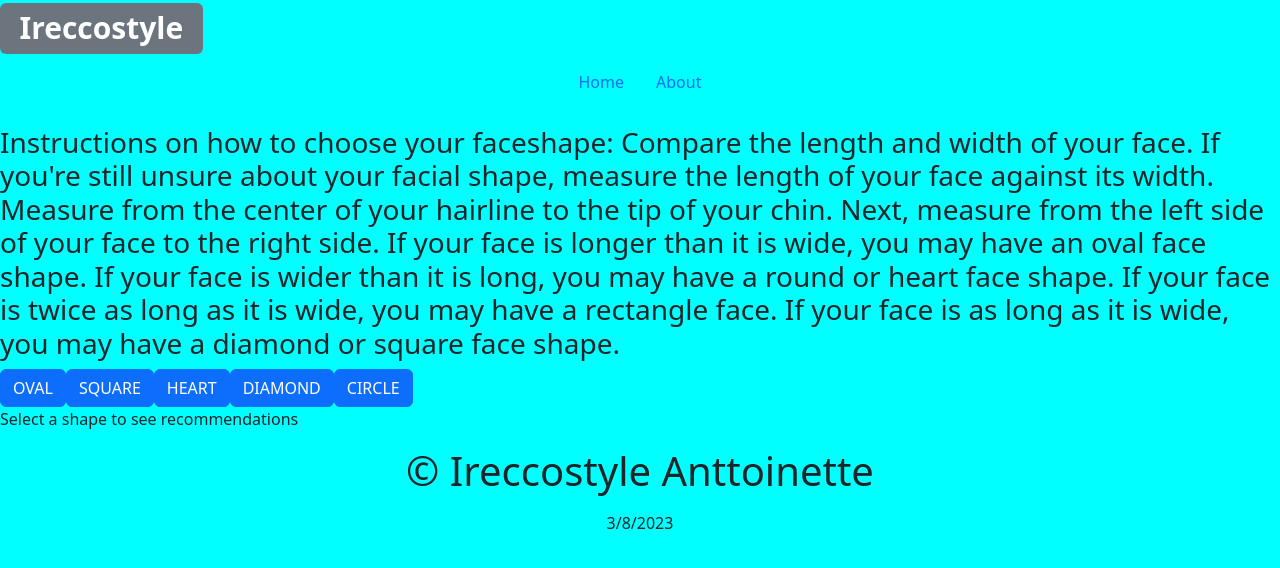
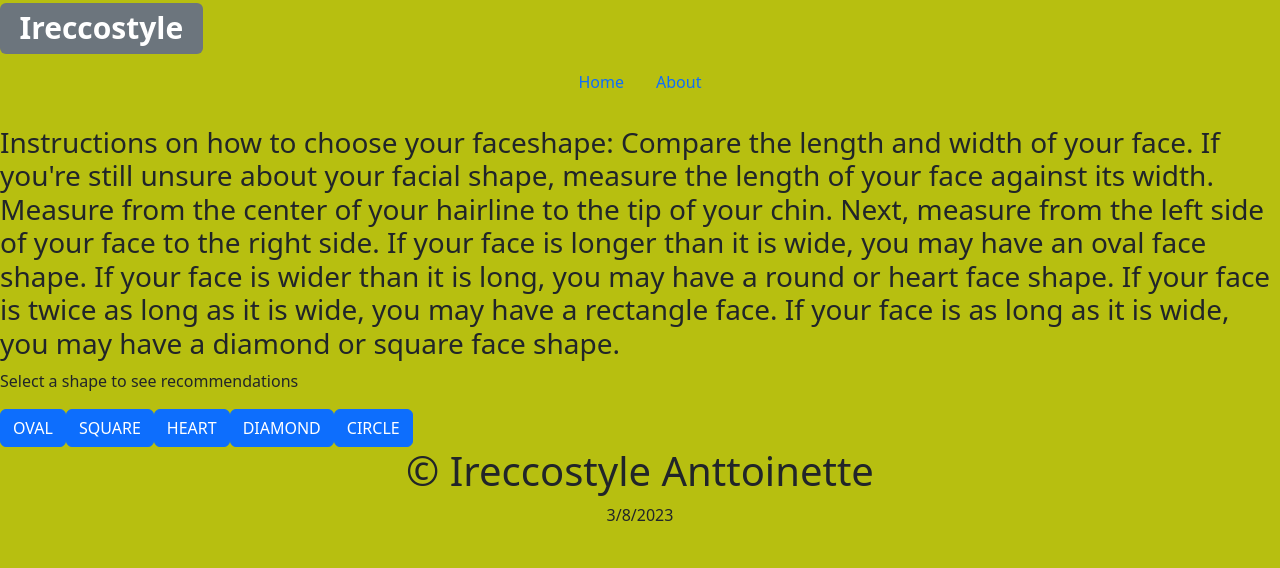
Before and after one commit to Anttoinette/final-project-react-ireccostyle-frontend, a React (Create React App) app: page / in a window 1280 px wide. Shown: the top 568 px of the page. Built offline with nearby package versions, Linux system fonts and the light colour scheme.

Commit message:
data renders on the ui

```diff
--- a/src/App.css
+++ b/src/App.css
@@ -1,8 +1,12 @@
 body {
     margin: 0;
-    background-color: aqua;
+    background-color: rgb(183, 191, 16);
 }
 
 #app {
     height: 100vh;
 }
+
+.info {
+    color: blue;
+}
--- a/src/components/Buttons.jsx
+++ b/src/components/Buttons.jsx
@@ -7,28 +7,31 @@ import Recommendation from "../scenes/Recommendation.jsx";
 
 export default function FaceshapeButtons() {
 
-  const [data, setData] = useState("")
+  const [data, setData] = useState("") //using a state hook intial st value 0 re-renders wn st changed
   const [shape, setShape] = useState("")
+  const [recommendation, setRecommendation] = useState("")
   const getRecco = (faceshape) => {
       // fetch(`https://final-project-ireccostyle-api.web.app/faceshape/${shape}`)
       fetch(`http://127.0.0.1:5002/faceshape/${faceshape}`)
-      .then(res => res.json())
-      .then((_data) => {
-       console.log(_data)
+      .then(res => res.json()) //returns a promis w/ json data
+      .then((recommendation) => {
+       setRecommendation(recommendation); //update the state with recieved data //_data
 
-       console.log('des', _data.description)
+      //  console.log('des', _data.description)
       })
-      .catch(console.error)
+      .catch(console.error) //make sure the state is being updated correctly
   };
 // const object = {
 //   name:"max",
 //   age:23
 // }
-
+// button compononet that has an onclick event who calls the getrecoo func argument oval
 // console.log(object.age)
   return (
     <>
-      <div>
+      <div className="getRecco">
+      <Recommendation recommendation={recommendation} />
+
         <Button onClick={() => getRecco('oval')}>OVAL</Button>
 
         <Button onClick={() => getRecco('square')}>SQUARE</Button>
@@ -39,7 +42,6 @@ export default function FaceshapeButtons() {
 
         <Button onClick={() => getRecco('circle')}>CIRCLE</Button>
       </div>
-      <Recommendation data={data} />
     </>
   );
 }
--- a/src/components/Footer.jsx
+++ b/src/components/Footer.jsx
@@ -3,7 +3,7 @@ export default function Footer() {
    return (
         <footer style={{ textAlign: "center" }}>
             <h1>© Ireccostyle Anttoinette </h1>
-            <p><a href="https://github.com/Anttoinette" target="_blank" rel="norefferrer"></a></p>
+            <a href="https://github.com/Anttoinette" target="_blank" rel="norefferrer"></a>
             <p> {date.toLocaleDateString()} </p>
             {/* <script>document.write(new Date().getFullYear())</script> */}
         </footer>
--- a/src/scenes/Home.jsx
+++ b/src/scenes/Home.jsx
@@ -2,7 +2,7 @@
 import Hero from "../components/Hero"
 import Instructions from "../components/Instructions"
 import Buttons from "../components/Buttons"
-
+// functional component
 export default function Home() {
         return (
                 <div className="home-title" >
--- a/src/scenes/Recommendation.jsx
+++ b/src/scenes/Recommendation.jsx
@@ -3,28 +3,26 @@ import Card from "react-bootstrap/Card"
 import { Button } from "react-bootstrap"
 
 
-export default function Recommendation ({data}) {
+export default function Recommendation ({recommendation}) {
         // const { title, description, img, Recommendation, Id } = props
-
+console.log(recommendation)
         return (
         <main>
         <div>
-          {!data ? (
+          {!recommendation ? (
             <p>Select a shape to see recommendations</p>
-          ) : !data ? ( //if no data show loading
+          ) : !recommendation ? ( //if no data show loading
             <p>Loading...</p>
           ) : (
-            <div>
-              {data.map((element) => ( //maps through the data
-                <div key={element.Id}>
-                  <h2>{element.title}</h2>
-                  <p>{element.description}</p>
-                  <img src={element.img} alt={element.title} />
-                  <h3>{element.Recommendation}</h3>
-                </div> //add button for reviews pop-up module
-              ))}
-            </div>
-          )}
+            <div className="info">
+                <div key={recommendation.Id}>
+                  <h2>{recommendation.title}</h2>
+                  <p>{recommendation.description}</p>
+                  <img src={recommendation.img} alt={recommendation.title} />
+                  <h3>{recommendation.recommendation}</h3>
+                </div>
+                </div>
+              )}
         </div>
       </main>
     );
```
Also changed, not shown: src/index.css (line endings or trailing spaces).
